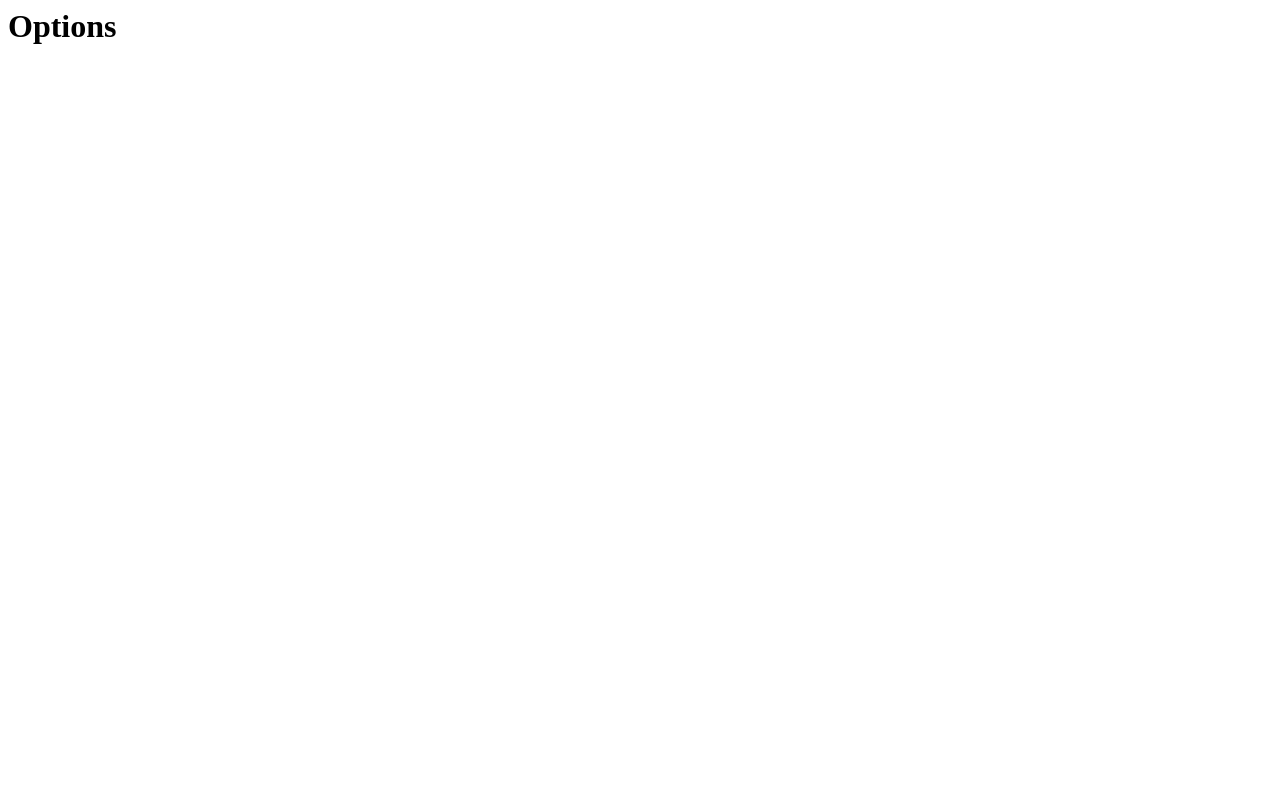
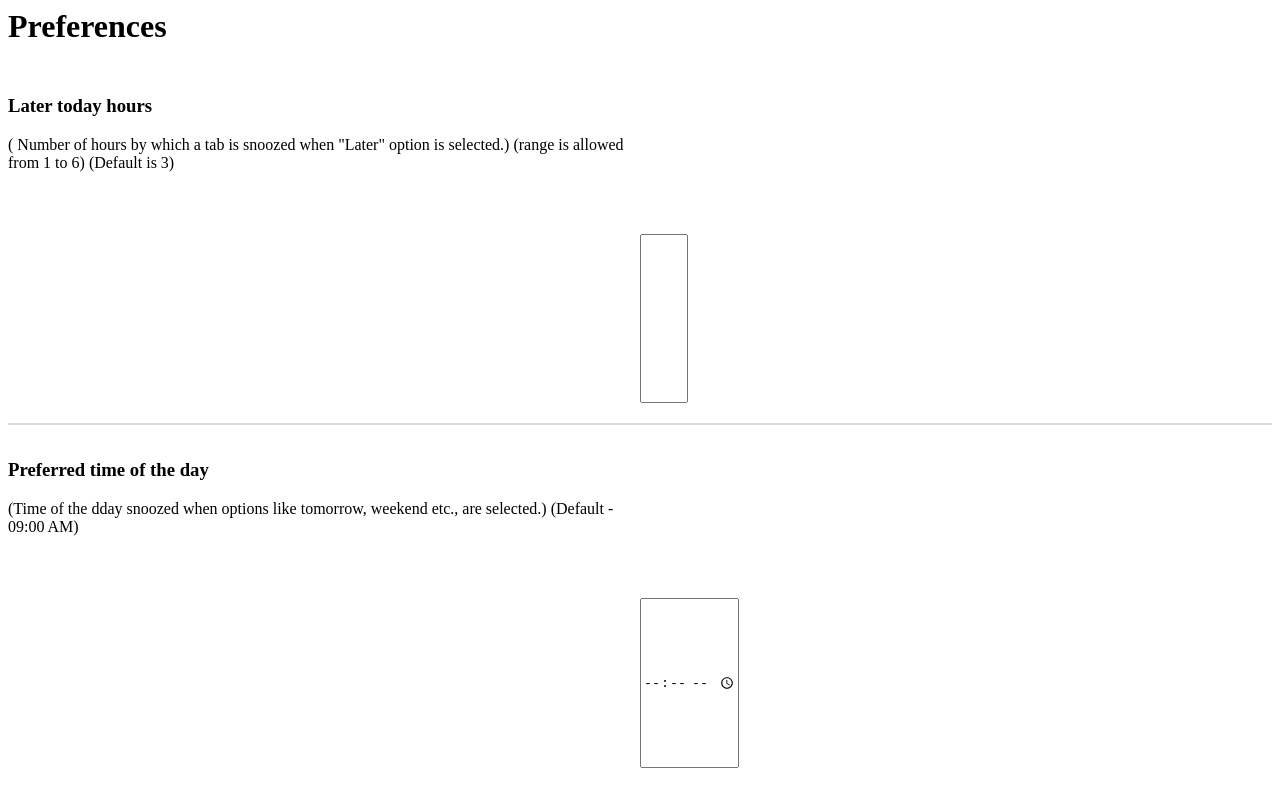
Before and after one commit to ramkumar-kr/snooze-tabs, a browser extension: page options/index.html in a window 1280 px wide. Drawn offline with Linux system fonts and the light colour scheme; files that its build step writes are made by us from their sources.

Commit message:
Version 0.1.1
- Add preferences to allow setting later hours and preferred time of day

```diff
--- /dev/null
+++ b/options/css/grid.css
@@ -0,0 +1,26 @@
+.grid{
+     display: grid;
+    grid-template-columns: repeat(1, 1fr);
+    grid-gap: 5px;
+}
+
+.mini-grid{
+    display: grid;
+    grid-template-columns: repeat(2, 1fr);
+    grid-auto-rows: minmax(40px, 1fr);
+    grid-row-gap: 20px;
+    border-bottom: 2px solid gainsboro;
+    padding-bottom: 10px;
+    padding-top: 10px;
+}
+
+.mini-grid:last-child{
+    border-bottom: none;
+}
+
+.grid-input{
+    height: 50%;
+    width: fit-content;
+    margin-top: 25%;
+    margin-bottom: 25%;
+}
--- a/options/index.html
+++ b/options/index.html
@@ -7,7 +7,19 @@
 </head>
 
 <body>
-  <h1>Options</h1>
+  <h1>Preferences</h1>
+  <div class="grid">
+    <div class="mini-grid">
+        <label for="laterHours" id="laterHourslabel"> <h3>Later today hours</h3> ( Number of hours by which a tab is snoozed when "Later" option is selected.) (range is allowed from 1 to 6) (Default is 3) </label>
+        <input type="number" id="laterHours" min="1" max="6" class="grid-input"/>
+    </div>
+
+    <div class="mini-grid">
+        <label for="timeOfDay" id="timeOfDayLabel"> <h3>Preferred time of the day</h3> (Time of the dday snoozed when options like tomorrow,  weekend etc., are selected.) (Default - 09:00 AM) </label>
+        <input type="time" id="timeOfDay" class="grid-input" />
+    </div>
+  </div>
 </body>
+<script src="js/options.js"></script>
 
 </html>
--- /dev/null
+++ b/options/js/options.js
@@ -0,0 +1,17 @@
+document.getElementById("laterHours").addEventListener("change", (e) => {
+    browser.runtime.sendMessage({ op: 'setPreferences', args: { hours: parseInt(e.target.value) } });
+})
+
+document.getElementById("timeOfDay").addEventListener("change", (e) => {
+    var split = e.target.value.split(":");
+    browser.runtime.sendMessage({ op: 'setPreferences', args: { TimeOfDay: { hours: parseInt(split[0]), minutes: parseInt(split[1]) } } });
+})
+
+
+browser.runtime.sendMessage({op: "getPreferences"}).then((preferenceStore) => {
+    const preferences = preferenceStore.preferences;
+    var hours = (preferences.TimeOfDay.hours < 10) ? ("0" + preferences.TimeOfDay.hours.toString()) : preferences.TimeOfDay.hours.toString();
+    var minutes = (preferences.TimeOfDay.minutes < 10) ? ("0" + preferences.TimeOfDay.minutes.toString()) : preferences.TimeOfDay.minutes.toString();
+    document.getElementById("laterHours").setAttribute("value", preferences.hours);
+    document.getElementById("timeOfDay").setAttribute("value", `${hours}:${minutes}`);
+  });
```
Also changed, not shown: js/background.js (+6 -3 lines), popup/index.html (+1 -1 lines), manifest.json.
